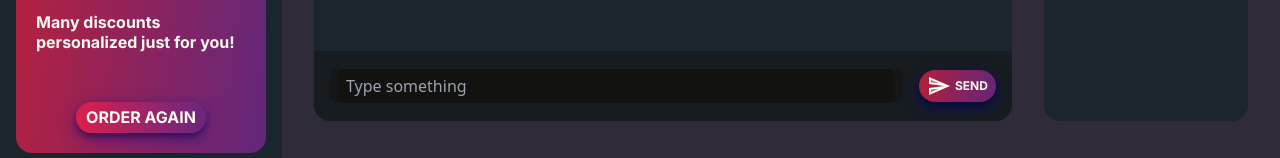
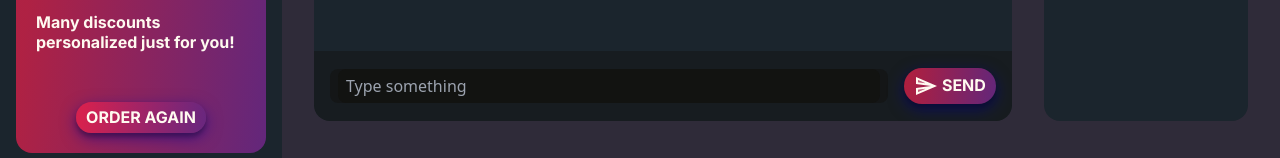
Before and after one commit to kouji-dev/GamerGG, a Next.js app: page /client-area/orders/1 in a window 1280 px wide. Shown: the part 515-673 px from the top of the page. Built offline with nearby package versions, Linux system fonts and the light colour scheme.

Commit message:
fixed swiper

```diff
--- a/src/app/client-area/orders/[id]/boost-chat.tsx
+++ b/src/app/client-area/orders/[id]/boost-chat.tsx
@@ -22,7 +22,7 @@ export const BoostChat: FC<BoostChatProps> = (props) => {
             </div>
             <div className='bg-filter-200 min-h-[70px] flex justify-between items-center gap-md p-md'>
                 <Input className='!bg-filter-200 flex-auto' placeholder='Type something'/>
-                <Button leftIcon={<Send className='!text-floral'/>} label='send'/>
+                <Button size='medium' leftIcon={<Send className='!text-floral'/>} label='send'/>
             </div>
         </Card>
     )
--- a/src/app/client-area/orders/active-orders.tsx
+++ b/src/app/client-area/orders/active-orders.tsx
@@ -2,7 +2,7 @@
 import { OrderCard } from "@/app/client-area/orders/order-card";
 import { Swiper, SwiperSlide } from "swiper/react";
 import { Navigation } from "swiper";
-import "swiper/css";
+import "swiper/swiper.css";
 import "swiper/css/navigation";
 import { ArrowBack, ArrowForward } from "@/ui/icons";
 
@@ -14,6 +14,7 @@ export const ActiveOrders = () => {
     <div className="relative flex items-center justify-center">
       <div className="relative flex-auto w-[500px]">
         <Swiper
+          observer
           setWrapperSize={false}
           modules={[Navigation]}
           spaceBetween={10}
```
